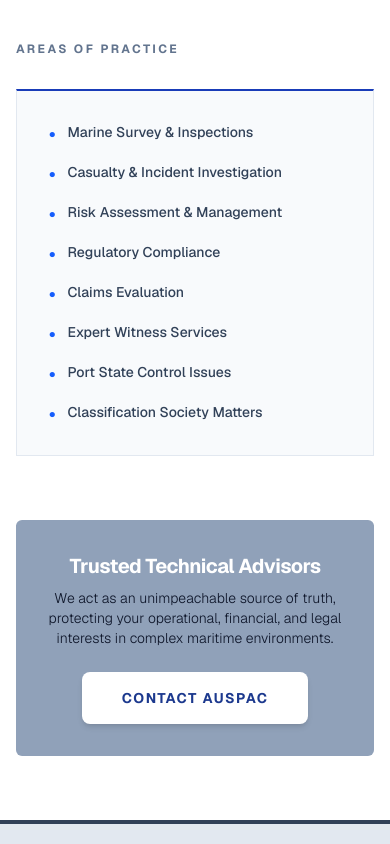
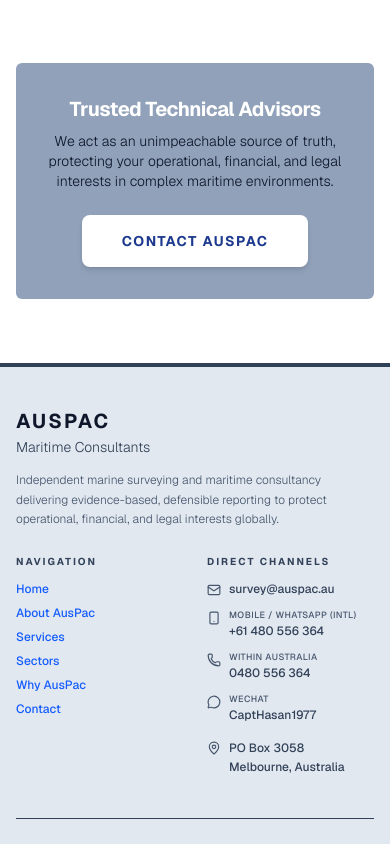
Before and after one commit to RoBiul-Hasan-Jisan/aus, a Next.js app: page /about in a window 390 px wide. Shown: the part 1000-1844 px from the top of the page. Built offline with nearby package versions, Linux system fonts and the light colour scheme.

Commit message:
Implement mobile-responsive design improvements

```diff
--- a/app/about/page.tsx
+++ b/app/about/page.tsx
@@ -15,7 +15,6 @@
 
   return (
     <div className="w-full bg-white text-slate-900 pb-16">
-      {/* Compact Hero Section */}
       <HeroSection
         title="Corporate Profile"
         subtitle="Independent maritime consultancy protecting operational, financial, and legal interests."
@@ -24,21 +23,21 @@
 
       <main className="max-w-7xl mx-auto px-4 sm:px-6 lg:px-8 mt-8 sm:mt-12">
 
-        {/* Core Identity - Side-by-Side Layout */}
-        <section className="mb-16 border-t-2 border-slate-900 pt-12">
-          <div className="grid grid-cols-1 lg:grid-cols-12 gap-12 lg:gap-20">
+        {/* Core Identity */}
+        <section className="mb-16 border-t-2 border-slate-900 pt-8 sm:pt-12">
+          <div className="grid grid-cols-1 lg:grid-cols-12 gap-8 sm:gap-12 lg:gap-20">
 
-            {/* Left Column: Introduction */}
-            <div className="lg:col-span-6 space-y-6 text-lg text-slate-600 font-light leading-relaxed">
-              <h2 className="text-xs font-bold tracking-[0.2em] uppercase text-slate-500 mb-8">
+            {/* Left Column */}
+            <div className="lg:col-span-6 space-y-4 sm:space-y-6 text-sm sm:text-lg text-slate-600 font-light leading-relaxed">
+              <h2 className="text-xs font-bold tracking-[0.2em] uppercase text-slate-500 mb-4 sm:mb-8">
                 About AusPac
               </h2>
 
-              <p className="text-xl text-slate-900 font-medium leading-relaxed pb-6 border-b border-slate-200">
+              <p className="text-sm sm:text-xl text-slate-900 font-medium leading-relaxed pb-4 sm:pb-6 border-b border-slate-200">
                 AusPac is an independent marine surveying and maritime consultancy delivering high-level surveying, superintendence, audit, and casualty response services.
               </p>
 
-              <p className="pt-2">
+              <p className="pt-1 sm:pt-2">
                 We provide evidence-based, defensible reporting supported by regulatory expertise and commercial awareness.
               </p>
 
@@ -47,17 +46,17 @@
               </p>
             </div>
 
-            {/* Right Column: High-Density Expertise Box */}
+            {/* Right Column — 2-col expertise grid on mobile */}
             <div className="lg:col-span-6">
-              <h2 className="text-xs font-bold tracking-[0.2em] uppercase text-slate-500 mb-8">
+              <h2 className="text-xs font-bold tracking-[0.2em] uppercase text-slate-500 mb-4 sm:mb-8">
                 Areas of Practice
               </h2>
-              <div className="bg-slate-50 border border-slate-200 border-t-2 border-t-blue-800 p-8 sm:p-10">
-                <ul className="grid grid-cols-1 sm:grid-cols-2 gap-y-5 gap-x-8">
+              <div className="bg-slate-50 border border-slate-200 border-t-2 border-t-blue-800 p-5 sm:p-10">
+                <ul className="grid grid-cols-2 sm:grid-cols-2 gap-y-3 gap-x-4 sm:gap-y-5 sm:gap-x-8">
                   {expertise.map((item, index) => (
-                    <li key={index} className="flex items-start gap-3">
-                      <span className="text-blue-600 font-bold text-lg leading-none mt-0.5">&bull;</span>
-                      <span className="text-slate-700 text-sm font-medium leading-snug">{item}</span>
+                    <li key={index} className="flex items-start gap-2 sm:gap-3">
+                      <span className="text-blue-600 font-bold text-sm sm:text-lg leading-none mt-0.5 shrink-0">&bull;</span>
+                      <span className="text-slate-700 text-[10px] sm:text-sm font-medium leading-snug">{item}</span>
                     </li>
                   ))}
                 </ul>
@@ -67,7 +66,7 @@
           </div>
         </section>
 
-        {/* Slim Value Proposition / CTA Banner */}
+        {/* CTA Banner — unchanged */}
         <section className="bg-slate-400 text-white flex flex-col md:flex-row items-center justify-between p-8 sm:p-10 rounded-sm">
           <div className="mb-6 md:mb-0 text-center md:text-left">
             <h2 className="text-xl font-bold tracking-tight mb-2">Trusted Technical Advisors</h2>
--- a/app/contact/page.tsx
+++ b/app/contact/page.tsx
@@ -34,13 +34,12 @@
       label: 'Postal Address',
       value: 'PO Box 3058\nMelbourne, Australia',
       href: null,
-      fullWidth: true, // Special flag to make the address span both columns if needed
+      fullWidth: true,
     },
   ]
 
   return (
     <div className="w-full bg-white text-slate-900 pb-16">
-      {/* Compact Hero */}
       <HeroSection
         title="Contact AusPac"
         subtitle="Trusted marine surveying and consultancy services delivered with discretion and responsiveness."
@@ -49,35 +48,35 @@
 
       <main className="max-w-4xl mx-auto px-4 sm:px-6 lg:px-8 mt-8 sm:mt-16">
 
-        {/* Centered Direct Contact Info Box */}
-        <section className="mb-16 border-t-2 border-slate-900 pt-12">
-          <h2 className="text-xs font-bold tracking-[0.2em] uppercase text-slate-500 mb-8 text-center">
+        {/* Direct Contact Info Box */}
+        <section className="mb-16 border-t-2 border-slate-900 pt-8 sm:pt-12">
+          <h2 className="text-xs font-bold tracking-[0.2em] uppercase text-slate-500 mb-4 sm:mb-8 text-center">
             Direct Channels
           </h2>
 
-          <div className="bg-slate-50 border border-slate-200 border-t-2 border-t-blue-800 p-8 sm:p-12">
-            <ul className="grid grid-cols-1 sm:grid-cols-2 gap-x-12 gap-y-10">
+          <div className="bg-slate-50 border border-slate-200 border-t-2 border-t-blue-800 p-5 sm:p-12">
+            <ul className="grid grid-cols-2 sm:grid-cols-2 gap-x-6 gap-y-6 sm:gap-x-12 sm:gap-y-10">
               {contactDetails.map((item, index) => {
                 const Icon = item.icon
                 return (
                   <li
                     key={index}
-                    className={`flex items-start gap-4 ${item.fullWidth ? 'sm:col-span-2 border-t border-slate-200 pt-8 mt-2' : ''}`}
+                    className={`flex items-start gap-2 sm:gap-4 ${item.fullWidth ? 'col-span-2 border-t border-slate-200 pt-5 sm:pt-8 mt-1 sm:mt-2' : ''}`}
                   >
-                    <Icon className="w-5 h-5 text-blue-800 mt-0.5 shrink-0" />
+                    <Icon className="w-4 h-4 sm:w-5 sm:h-5 text-blue-800 mt-0.5 shrink-0" />
                     <div>
-                      <h3 className="text-xs font-bold uppercase tracking-widest text-slate-500 mb-1">
+                      <h3 className="text-[9px] sm:text-xs font-bold uppercase tracking-widest text-slate-500 mb-0.5 sm:mb-1">
                         {item.label}
                       </h3>
                       {item.href ? (
                         <a
                           href={item.href}
-                          className="text-slate-900 font-medium text-lg hover:text-blue-600 transition-colors"
+                          className="text-slate-900 font-medium text-sm sm:text-lg hover:text-blue-600 transition-colors"
                         >
                           {item.value}
                         </a>
                       ) : (
-                        <p className="text-slate-900 font-medium text-lg whitespace-pre-line">
+                        <p className="text-slate-900 font-medium text-sm sm:text-lg whitespace-pre-line">
                           {item.value}
                         </p>
                       )}
@@ -89,8 +88,7 @@
           </div>
         </section>
 
-        {/* Dark Response SLA Banner */}
-        {/* Bright Response SLA Banner */}
+        {/* Response SLA Banner — unchanged */}
         <section className="bg-yellow-100 text-gray-900 p-8 sm:p-10 rounded-md text-center shadow-md hover:shadow-lg transition-shadow duration-300">
           <h2 className="text-xl font-bold tracking-tight mb-3">Immediate Deployment</h2>
           <p className="text-sm text-gray-700 font-light max-w-2xl mx-auto">
--- a/app/services/page.tsx
+++ b/app/services/page.tsx
@@ -55,7 +55,7 @@
     {
       title: 'Audit, Safety & Regulatory Compliance',
       details: [
-        'Lloyd’s Register Certified Auditors',
+        "Lloyd's Register Certified Auditors",
         'ISM, ISPS, MARPOL, STCW, MLC Audits',
         'Navigational & Operational Risk Audits',
         'PSC-Style Inspections (IMO Res. 1052, AMSA Checklist 36)',
@@ -86,7 +86,7 @@
 
   return (
     <div className="w-full bg-white text-slate-900 pb-16">
-      {/* Compact Hero Section */}
+      {/* Hero — unchanged */}
       <HeroSection
         title="Services  Areas"
         subtitle="Independent, evidence-based reporting and technical advisory across seven core maritime disciplines."
@@ -95,28 +95,32 @@
 
       <main className="max-w-7xl mx-auto px-4 sm:px-6 lg:px-8 mt-8 sm:mt-12">
 
-        {/* High-Density Services Grid */}
+        {/* Services Grid
+            Mobile:  2-col, compact cards (text-[10px], p-3, tight spacing)
+            Desktop: 2-col lg, full-size cards (sm:p-8, sm:text-xl) — exactly as original */}
         <section className="mb-16">
-          <div className="grid grid-cols-1 lg:grid-cols-2 gap-6 sm:gap-8">
+          <div className="grid grid-cols-2 lg:grid-cols-2 gap-3 sm:gap-6">
             {services.map((service, index) => (
               <div
                 key={index}
-                className="bg-slate-50 border border-slate-200 border-t-2 border-t-blue-800 p-6 sm:p-8"
+                className="bg-slate-50 border border-slate-200 border-t-2 border-t-blue-800 p-3 sm:p-8"
               >
-                <div className="flex items-start gap-4 mb-5 border-b border-slate-200 pb-4">
-                  <span className="text-sm font-bold text-blue-800 mt-1">
+                {/* Header */}
+                <div className="flex items-start gap-2 sm:gap-4 mb-3 sm:mb-5 border-b border-slate-200 pb-2 sm:pb-4">
+                  <span className="text-[10px] sm:text-sm font-bold text-blue-800 mt-1 shrink-0">
                     0{index + 1}
                   </span>
-                  <h3 className="text-xl font-bold text-slate-900 leading-tight">
+                  <h3 className="text-[11px] sm:text-xl font-bold text-slate-900 leading-tight">
                     {service.title}
                   </h3>
                 </div>
 
-                <ul className="space-y-2.5">
+                {/* Bullet list */}
+                <ul className="space-y-1 sm:space-y-2.5">
                   {service.details.map((detail, idx) => (
-                    <li key={idx} className="flex items-start gap-3">
-                      <span className="text-blue-600 font-bold text-lg leading-none mt-0.5">&bull;</span>
-                      <span className="text-slate-700 text-sm leading-snug">{detail}</span>
+                    <li key={idx} className="flex items-start gap-1.5 sm:gap-3">
+                      <span className="text-blue-600 font-bold text-xs sm:text-lg leading-none mt-0.5 shrink-0">&bull;</span>
+                      <span className="text-slate-700 text-[10px] sm:text-sm leading-snug">{detail}</span>
                     </li>
                   ))}
                 </ul>
@@ -125,7 +129,7 @@
           </div>
         </section>
 
-        {/* Operational Process - Compact Horizontal Row */}
+        {/* Operational Process — unchanged desktop, 2×2 on mobile */}
         <section className="mb-16 border-t border-slate-200 pt-12">
           <h2 className="text-xs font-bold tracking-[0.2em] uppercase text-slate-500 mb-8 text-center">
             Operational Process
@@ -136,8 +140,8 @@
               { step: '02', title: 'Assessment', desc: 'Rigorous on-site investigation.' },
               { step: '03', title: 'Reporting', desc: 'Evidence-based documentation.' },
               { step: '04', title: 'Advisory', desc: 'Ongoing technical support.' },
-            ].map((item, index) => (
-              <div key={index} className="text-center sm:text-left">
+            ].map((item) => (
+              <div key={item.step} className="text-center sm:text-left">
                 <div className="text-2xl font-light text-slate-300 mb-2">{item.step}</div>
                 <h3 className="text-sm font-bold uppercase tracking-wider text-slate-900 mb-1">{item.title}</h3>
                 <p className="text-xs text-slate-600 leading-relaxed">{item.desc}</p>
@@ -146,7 +150,7 @@
           </div>
         </section>
 
-        {/* Slim CTA Banner */}
+        {/* CTA Banner — unchanged */}
        <section className="bg-blue-900 text bg-slate-500 flex flex-col md:flex-row items-center justify-between p-8 sm:p-12 rounded-lg">
           <div className="mb-6 md:mb-0 text-center md:text-left">
             <h2 className="text-xl font-bold tracking-tight mb-2">Require Technical Advisory?</h2>
--- a/app/why-auspac/page.tsx
+++ b/app/why-auspac/page.tsx
@@ -32,7 +32,6 @@
 
   return (
     <div className="w-full bg-white text-slate-900 pb-16">
-      {/* Compact Hero */}
       <HeroSection
         title="Why AusPac"
         subtitle="The preferred technical partner for mitigating maritime risk and ensuring operational continuity."
@@ -41,40 +40,40 @@
 
       <main className="max-w-7xl mx-auto px-4 sm:px-6 lg:px-8 mt-8 sm:mt-12">
 
-        {/* Core Value Proposition - Two Column Layout */}
-        <section className="mb-16 border-t-2 border-slate-900 pt-12">
-          <div className="grid grid-cols-1 lg:grid-cols-12 gap-12 lg:gap-20">
+        {/* Core Value Proposition */}
+        <section className="mb-16 border-t-2 border-slate-900 pt-8 sm:pt-12">
+          <div className="grid grid-cols-1 lg:grid-cols-12 gap-8 sm:gap-12 lg:gap-20">
 
-            {/* Left Column: The "Why" Context */}
+            {/* Left Column — compact on mobile */}
             <div className="lg:col-span-5">
-              <h2 className="text-xs font-bold tracking-[0.2em] uppercase text-slate-500 mb-8">
+              <h2 className="text-xs font-bold tracking-[0.2em] uppercase text-slate-500 mb-4 sm:mb-8">
                 Strategic Advantage
               </h2>
-              <div className="space-y-6 text-lg text-slate-600 font-light leading-relaxed pr-0 lg:pr-8">
+              <div className="space-y-3 sm:space-y-6 text-sm sm:text-lg text-slate-600 font-light leading-relaxed pr-0 lg:pr-8">
                 <p>
                   In the maritime sector, operational success hinges on accurate data, regulatory compliance, and rapid response to emerging risks.
                 </p>
                 <p>
                   AusPac was founded to provide stakeholders with an unimpeachable source of technical truth. We do not just report on conditions; we contextualize findings against commercial realities and legal frameworks.
                 </p>
-                <p className="text-xl font-medium text-slate-900 mt-8 pt-8 border-t border-slate-200">
+                <p className="text-sm sm:text-xl font-medium text-slate-900 mt-4 sm:mt-8 pt-4 sm:pt-8 border-t border-slate-200">
                   Our reporting is structured not just for immediate operational decisions, but for arbitration, insurance review, and legal defense.
                 </p>
               </div>
             </div>
 
-            {/* Right Column: The 5 Differentiators */}
+            {/* Right Column — 2-col on mobile, 2-col on sm+ */}
             <div className="lg:col-span-7">
-              <div className="grid grid-cols-1 sm:grid-cols-2 gap-x-8 gap-y-10">
+              <div className="grid grid-cols-2 sm:grid-cols-2 gap-x-4 gap-y-6 sm:gap-x-8 sm:gap-y-10">
                 {differentiators.map((item, index) => (
                   <div key={index} className="relative group">
-                    <div className="text-3xl font-light text-slate-200 mb-3 transition-colors duration-300 group-hover:text-blue-800">
+                    <div className="text-xl sm:text-3xl font-light text-slate-200 mb-1 sm:mb-3 transition-colors duration-300 group-hover:text-blue-800">
                       {item.number}
                     </div>
-                    <h3 className="text-sm font-bold uppercase tracking-wider text-slate-900 mb-2 border-b border-slate-200 pb-3">
+                    <h3 className="text-[10px] sm:text-sm font-bold uppercase tracking-wider text-slate-900 mb-1 sm:mb-2 border-b border-slate-200 pb-2 sm:pb-3">
                       {item.title}
                     </h3>
-                    <p className="text-sm text-slate-600 leading-relaxed font-light mt-3">
+                    <p className="text-[10px] sm:text-sm text-slate-600 leading-relaxed font-light mt-1 sm:mt-3">
                       {item.description}
                     </p>
                   </div>
@@ -85,7 +84,7 @@
           </div>
         </section>
 
-        {/* Slim CTA Banner */}
+        {/* CTA Banner — unchanged */}
        <section className="bg-blue-900 text bg-slate-500 flex flex-col md:flex-row items-center justify-between p-8 sm:p-12 rounded-lg">
           <div className="mb-6 md:mb-0 text-center md:text-left">
             <h2 className="text-xl font-bold tracking-tight mb-2">Secure Your Operations</h2>
--- a/components/footer.tsx
+++ b/components/footer.tsx
@@ -7,34 +7,33 @@
   const currentYear = new Date().getFullYear()
 
   return (
-    <footer className="bg-slate-200 border-t-4 border-slate-700 text-slate-700 pt-16 pb-8">
+    <footer className="bg-slate-200 border-t-4 border-slate-700 text-slate-700 pt-10 sm:pt-16 pb-8">
       <div className="mx-auto max-w-7xl px-4 sm:px-6 lg:px-8">
 
         {/* Main Footer Content */}
-        <div className="grid grid-cols-1 md:grid-cols-12 gap-12 lg:gap-8 mb-16">
+        <div className="grid grid-cols-2 md:grid-cols-12 gap-6 sm:gap-12 lg:gap-8 mb-10 sm:mb-16">
 
-          {/* Company Info */}
-          <div className="md:col-span-12 lg:col-span-4 pr-0 lg:pr-8">
- <div className="md:col-span-12 lg:col-span-4 pr-0 lg:pr-8 mb-6">
-  <h3 className="font-bold text-2xl tracking-widest text-slate-900 uppercase">
+          {/* Company Info — full width on mobile */}
+          <div className="col-span-2 md:col-span-12 lg:col-span-4 pr-0 lg:pr-8">
+            <div className="mb-3 sm:mb-6">
+              <h3 className="font-bold text-xl sm:text-2xl tracking-widest text-slate-900 uppercase">
                 AUSPAC
               </h3>
               <span className="text-sm text-slate-700 font-light">
                 Maritime Consultants
               </span>
             </div>
-
-            <p className="text-sm text-slate-600 leading-relaxed font-light">
+            <p className="text-xs sm:text-sm text-slate-600 leading-relaxed font-light">
               Independent marine surveying and maritime consultancy delivering evidence-based, defensible reporting to protect operational, financial, and legal interests globally.
             </p>
           </div>
 
           {/* Quick Links */}
-          <div className="md:col-span-4 lg:col-span-3">
-            <h4 className="text-xs font-bold tracking-[0.2em] uppercase text-slate-700 mb-6">
+          <div className="col-span-1 md:col-span-4 lg:col-span-3">
+            <h4 className="text-[10px] sm:text-xs font-bold tracking-[0.2em] uppercase text-slate-700 mb-3 sm:mb-6">
               Navigation
             </h4>
-            <ul className="space-y-3 text-sm font-medium">
+            <ul className="space-y-2 sm:space-y-3 text-xs sm:text-sm font-medium">
               {[
                 { name: 'Home', path: '/' },
                 { name: 'About AusPac', path: '/about' },
@@ -56,48 +55,53 @@
           </div>
 
           {/* Contact Info */}
-          <div className="md:col-span-8 lg:col-span-5">
-            <h4 className="text-xs font-bold tracking-[0.2em] uppercase text-slate-700 mb-6">
+          <div className="col-span-1 md:col-span-8 lg:col-span-5">
+            <h4 className="text-[10px] sm:text-xs font-bold tracking-[0.2em] uppercase text-slate-700 mb-3 sm:mb-6">
               Direct Channels
             </h4>
-            <ul className="space-y-4 text-sm font-medium text-slate-700">
-              <li className="flex items-start gap-3">
-                <Mail size={18} className="mt-0.5 shrink-0 text-slate-600" />
-                <a href="mailto:survey@auspac.au" className="hover:text-blue-800 transition-colors">
+            <ul className="space-y-3 sm:space-y-4 text-xs sm:text-sm font-medium text-slate-700">
+              <li className="flex items-start gap-2 sm:gap-3">
+                <Mail size={14} className="mt-0.5 shrink-0 text-slate-600 sm:hidden" />
+                <Mail size={18} className="mt-0.5 shrink-0 text-slate-600 hidden sm:block" />
+                <a href="mailto:survey@auspac.au" className="hover:text-blue-800 transition-colors break-all">
                   survey@auspac.au
                 </a>
               </li>
 
-              <li className="flex items-start gap-3">
-                <Smartphone size={18} className="mt-0.5 shrink-0 text-slate-600" />
+              <li className="flex items-start gap-2 sm:gap-3">
+                <Smartphone size={14} className="mt-0.5 shrink-0 text-slate-600 sm:hidden" />
+                <Smartphone size={18} className="mt-0.5 shrink-0 text-slate-600 hidden sm:block" />
                 <div className="flex flex-col">
-                  <span className="text-xs text-slate-600 uppercase tracking-wider mb-0.5">Mobile / WhatsApp (Intl)</span>
+                  <span className="text-[9px] sm:text-xs text-slate-600 uppercase tracking-wider mb-0.5">Mobile / WhatsApp (Intl)</span>
                   <a href="tel:+61480556364" className="hover:text-blue-800 transition-colors">
                     +61 480 556 364
                   </a>
                 </div>
               </li>
 
-              <li className="flex items-start gap-3">
-                <Phone size={18} className="mt-0.5 shrink-0 text-slate-600" />
+              <li className="flex items-start gap-2 sm:gap-3">
+                <Phone size={14} className="mt-0.5 shrink-0 text-slate-600 sm:hidden" />
+                <Phone size={18} className="mt-0.5 shrink-0 text-slate-600 hidden sm:block" />
                 <div className="flex flex-col">
-                  <span className="text-xs text-slate-600 uppercase tracking-wider mb-0.5">Within Australia</span>
+                  <span className="text-[9px] sm:text-xs text-slate-600 uppercase tracking-wider mb-0.5">Within Australia</span>
                   <a href="tel:0480556364" className="hover:text-blue-800 transition-colors">
                     0480 556 364
                   </a>
                 </div>
               </li>
 
-              <li className="flex items-start gap-3">
-                <MessageCircle size={18} className="mt-0.5 shrink-0 text-slate-600" />
+              <li className="flex items-start gap-2 sm:gap-3">
+                <MessageCircle size={14} className="mt-0.5 shrink-0 text-slate-600 sm:hidden" />
+                <MessageCircle size={18} className="mt-0.5 shrink-0 text-slate-600 hidden sm:block" />
                 <div className="flex flex-col">
-                  <span className="text-xs text-slate-600 uppercase tracking-wider mb-0.5">WeChat</span>
+                  <span className="text-[9px] sm:text-xs text-slate-600 uppercase tracking-wider mb-0.5">WeChat</span>
                   <span className="text-slate-700">CaptHasan1977</span>
                 </div>
               </li>
 
-              <li className="flex items-start gap-3 pt-2">
-                <MapPin size={18} className="mt-0.5 shrink-0 text-slate-600" />
+              <li className="flex items-start gap-2 sm:gap-3 pt-1 sm:pt-2">
+                <MapPin size={14} className="mt-0.5 shrink-0 text-slate-600 sm:hidden" />
+                <MapPin size={18} className="mt-0.5 shrink-0 text-slate-600 hidden sm:block" />
                 <span className="leading-relaxed">
                   PO Box 3058<br />
                   Melbourne, Australia
@@ -108,10 +112,9 @@
 
         </div>
 
-        {/* Bottom Bar */}
-        <div className="border-t border-slate-700 pt-8 flex flex-col md:flex-row justify-between items-center gap-4 text-xs font-light text-slate-700">
+        {/* Bottom Bar — unchanged */}
+        <div className="border-t border-slate-700 pt-6 sm:pt-8 flex flex-col md:flex-row justify-between items-center gap-4 text-xs font-light text-slate-700">
           <p>&copy; {currentYear} AusPac Maritime Consultants. All rights reserved.</p>
-
         </div>
 
       </div>
```
Also changed, not shown: app/page.tsx (+27 -41 lines), app/sectors/page.tsx (+24 -21 lines). Lines whose indentation alone changed are shown as unchanged.
